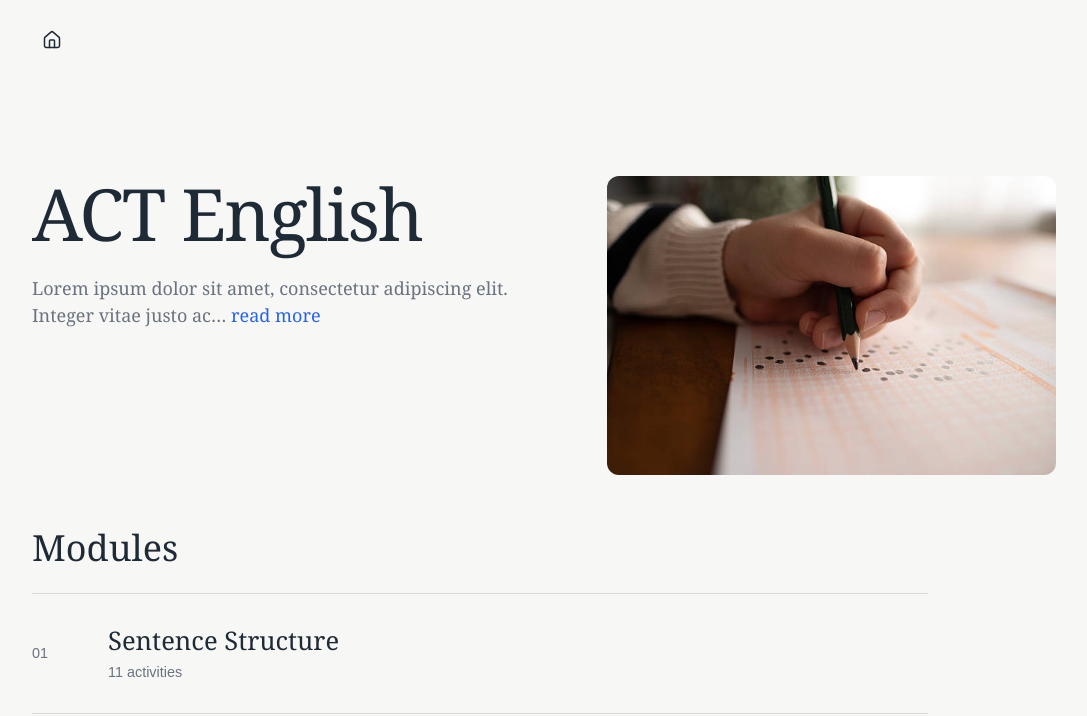
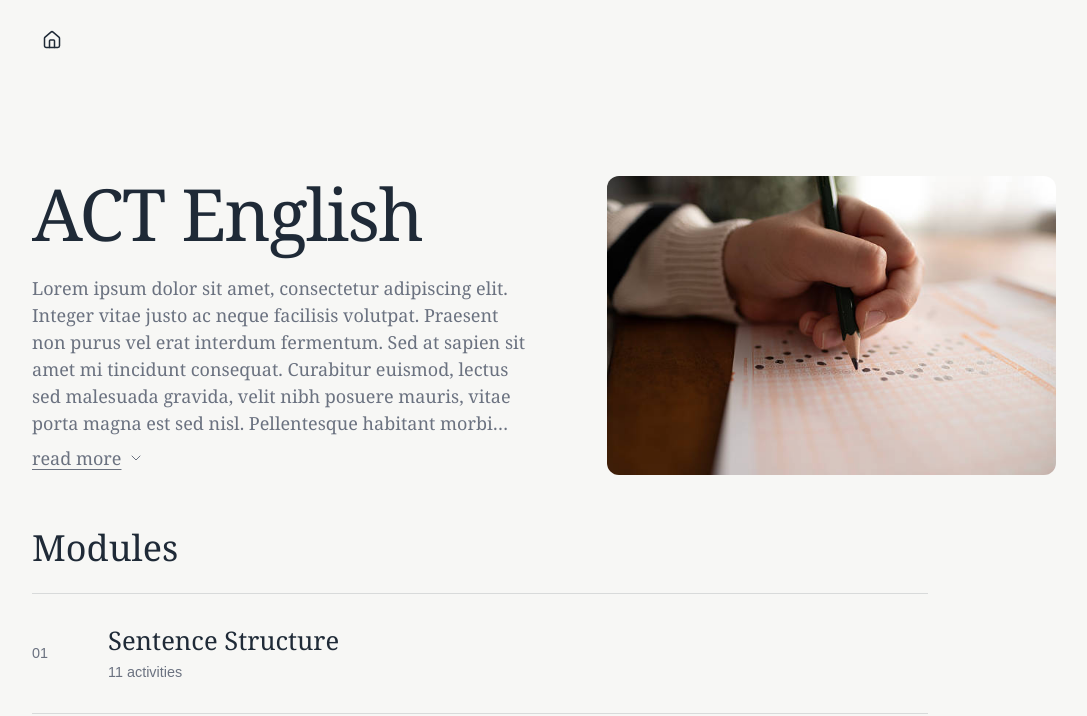
Before and after one commit to matt-mcwilliams/act-software-course, a Next.js app: page /courses/act-english in a window 1280 px wide. Shown: the top 716 px of the page, without its empty margins (96-1183 px from the left). Built offline with nearby package versions, Linux system fonts and the light colour scheme.

Commit message:
Expand ACT English course preview

```diff
--- a/src/app/globals.css
+++ b/src/app/globals.css
@@ -146,19 +146,34 @@ a:focus-visible {
   margin-bottom: 0;
 }
 
+.course-long-description p.course-description-preview {
+  display: -webkit-box;
+  overflow: hidden;
+  margin-bottom: var(--space-2);
+  -webkit-box-orient: vertical;
+  -webkit-line-clamp: 6;
+}
+
+.course-description-toggle-row {
+  display: flex;
+}
+
 .course-description-toggle {
+  display: inline-flex;
+  align-items: center;
+  gap: 0.35em;
   padding: 0;
   border: 0;
   background: transparent;
-  color: #2563eb;
+  color: var(--color-muted);
   cursor: pointer;
   font: inherit;
+  text-decoration: underline;
+  text-underline-offset: 0.2em;
 }
 
 .course-description-toggle:hover {
-  color: #dc2626;
-  text-decoration: underline;
-  text-underline-offset: 0.2em;
+  color: var(--color-ink);
 }
 
 .course-description-toggle:focus-visible {
--- a/src/components/course-hero-copy.tsx
+++ b/src/components/course-hero-copy.tsx
@@ -1,6 +1,7 @@
 "use client";
 
 import { useId, useState } from "react";
+import { ChevronDown, ChevronUp } from "lucide-react";
 
 type CourseHeroCopyProps = {
   hasCover: boolean;
@@ -16,10 +17,7 @@ export function CourseHeroCopy({
   const [expanded, setExpanded] = useState(false);
   const descriptionId = useId();
   const paragraphs = longDescription.split("\n\n");
-  const previewText = longDescription
-    .replace(/\s+/g, " ")
-    .slice(0, 80)
-    .trimEnd();
+  const previewText = longDescription.replace(/\s+/g, " ").trim();
 
   const toggle = (
     <button
@@ -29,7 +27,12 @@ export function CourseHeroCopy({
       onClick={() => setExpanded((isExpanded) => !isExpanded)}
       type="button"
     >
-      {expanded ? "read less" : "read more"}
+      <span>{expanded ? "read less" : "read more"}</span>
+      {expanded ? (
+        <ChevronUp aria-hidden="true" size={16} strokeWidth={1.5} />
+      ) : (
+        <ChevronDown aria-hidden="true" size={16} strokeWidth={1.5} />
+      )}
     </button>
   );
 
@@ -38,7 +41,10 @@ export function CourseHeroCopy({
       <h1 className="page-title">{title}</h1>
       <div className="course-long-description" id={descriptionId}>
         {hasCover && !expanded ? (
-          <p>{previewText}… {toggle}</p>
+          <>
+            <p className="course-description-preview">{previewText}</p>
+            <div className="course-description-toggle-row">{toggle}</div>
+          </>
         ) : (
           paragraphs.map((paragraph, index) => (
             <p key={`${index}-${paragraph.slice(0, 12)}`}>
```
